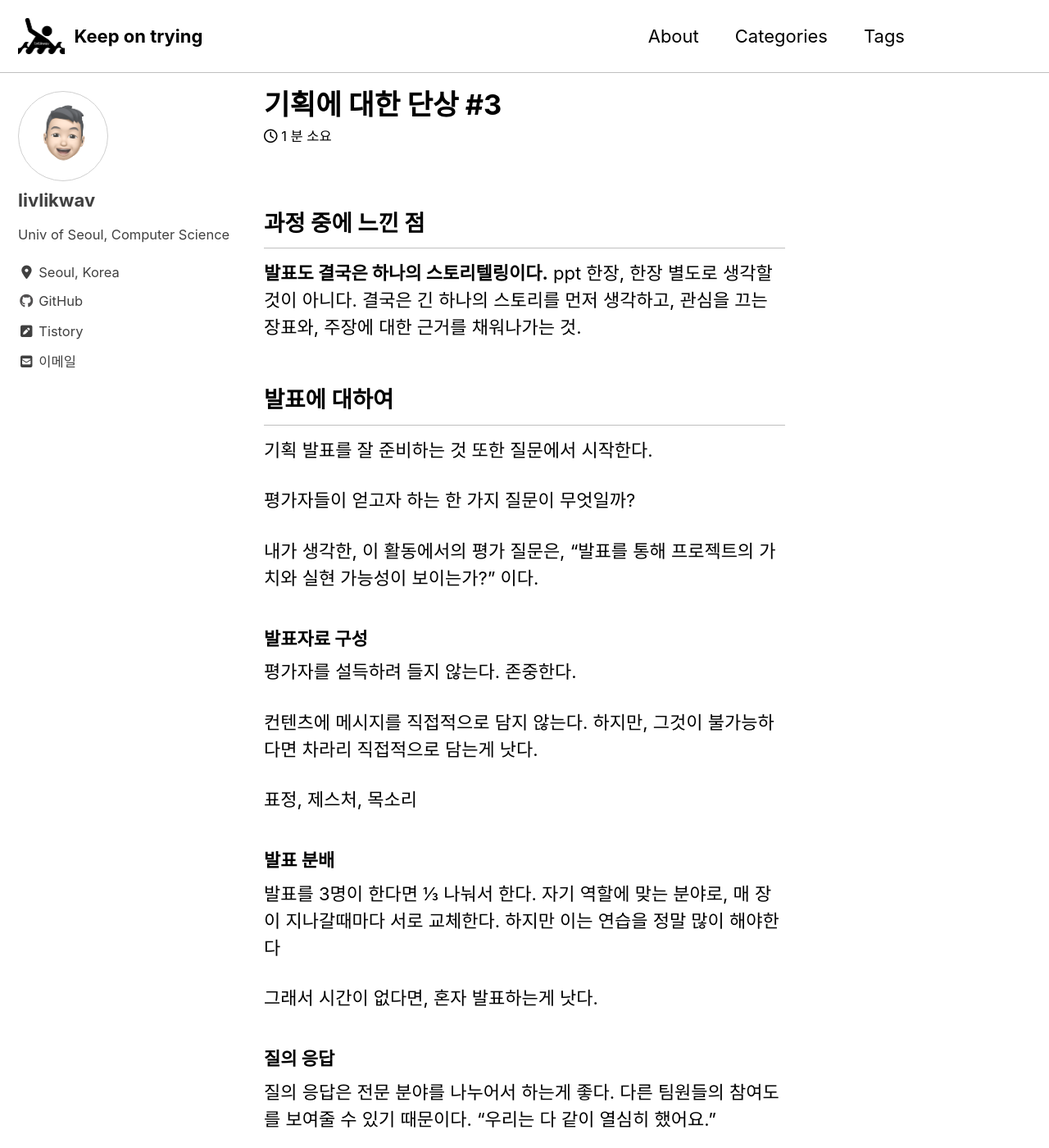
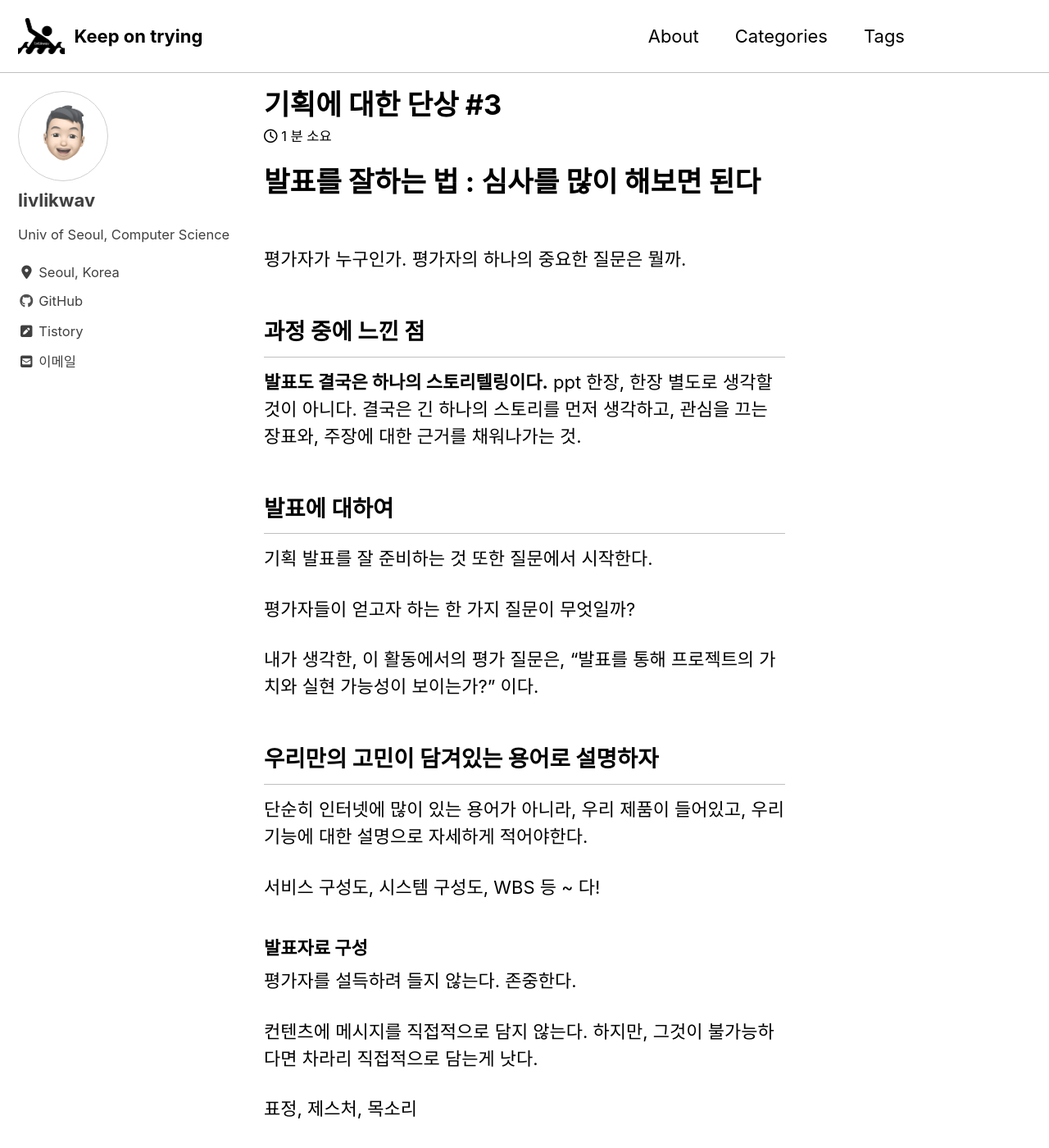
Before and after one commit to livlikwav/livlikwav.github.io, a Jekyll site: the page built from _posts/2020-06-22-piece-of-planning-3.md, in a window 1280 px wide and 1400 px high. Shown: the whole window at 82% size. Built offline with Jekyll 4.4.1, drawn with Linux system fonts in a browser that asks for light colours; cached includes are drawn as plain includes; nearby versions of some CDN libraries; comment, search, counter and statistics services are not loaded; some of the changed text lies outside the part shown.

```diff
--- a/_posts/2020-06-22-piece-of-planning-3.md
+++ b/_posts/2020-06-22-piece-of-planning-3.md
@@ -9,6 +9,12 @@ tags:
 -   프로젝트기획
 last_modified_at: 2020-06-22TO03:30:00+09:00
 ---
+
+# 발표를 잘하는 법 : 심사를 많이 해보면 된다
+
+평가자가 누구인가.
+평가자의 하나의 중요한 질문은 뭘까.
+
 
 ## 과정 중에 느낀 점
 
@@ -25,6 +31,16 @@ ppt 한장, 한장 별도로 생각할 것이 아니다.
 
 내가 생각한, 이 활동에서의 평가 질문은,
 "발표를 통해 프로젝트의 가치와 실현 가능성이 보이는가?" 이다.
+
+## 우리만의 고민이 담겨있는 용어로 설명하자
+
+단순히 인터넷에 많이 있는 용어가 아니라,
+우리 제품이 들어있고,
+우리 기능에 대한 설명으로 자세하게 적어야한다.
+
+서비스 구성도,
+시스템 구성도,
+WBS 등 ~ 다!
 
 ### 발표자료 구성
 
```
Also changed, not shown: _posts/2020-07-01-piece-of-presentation.md (added, +97 -0 lines).
